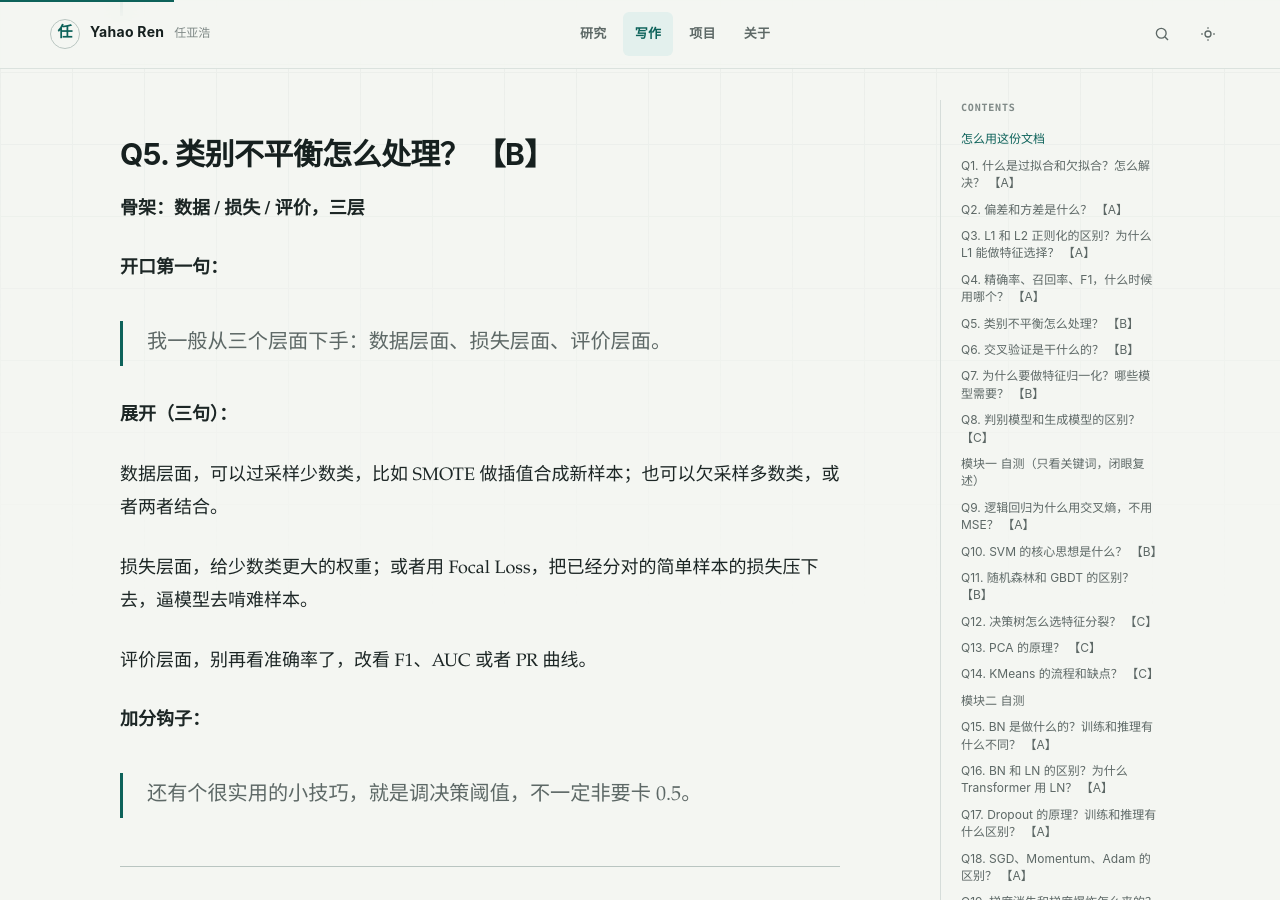
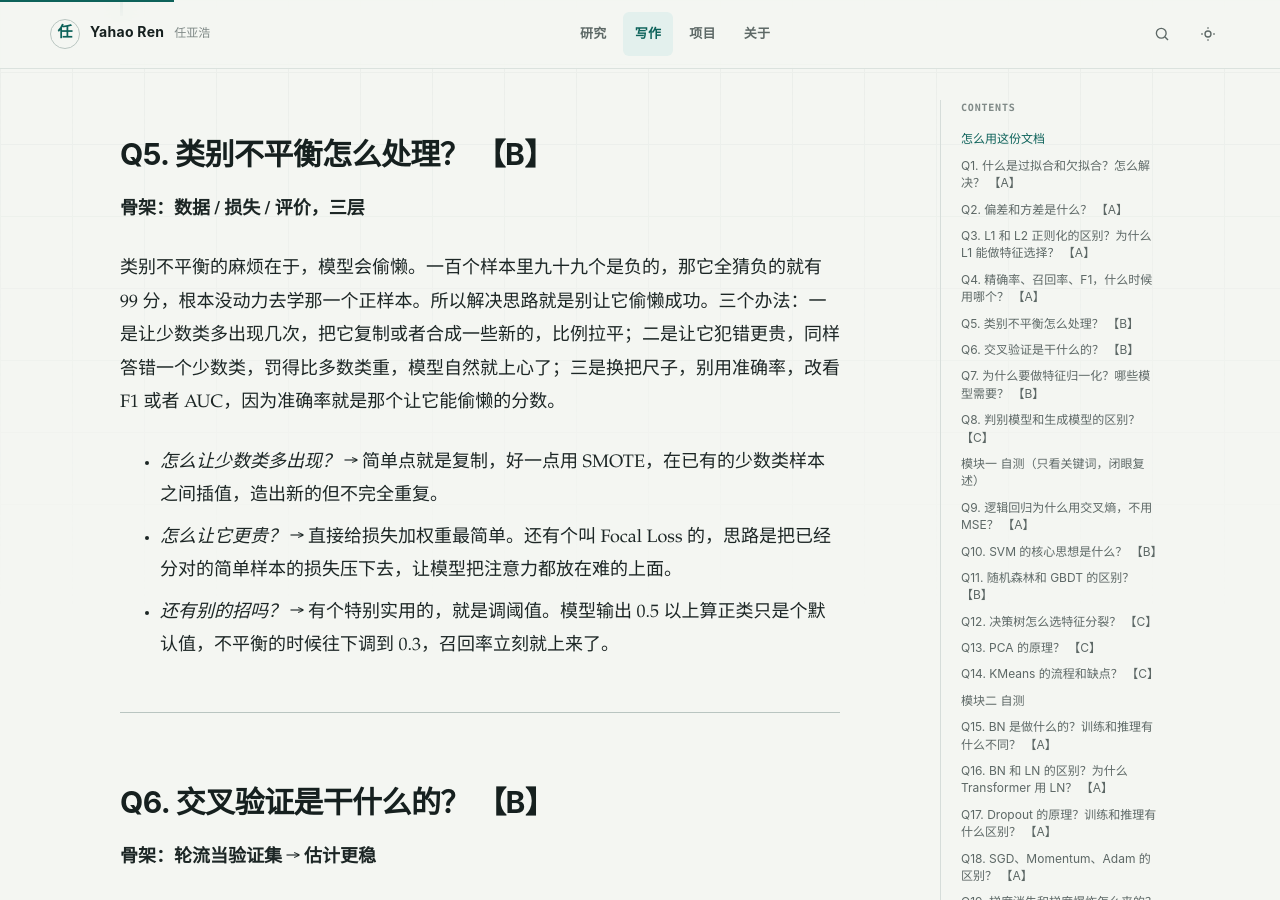
Before and after one commit to YahaoRen/yahaoren.github.io, a Jekyll site: the page built from _notes/机器学习 深度学习 面试背诵版.md, in a window 1280 px wide and 900 px high, scrolled down 4944 px. Built offline with Jekyll 4.4.1, drawn with Linux system fonts in a browser that asks for light colours.

Commit message:
vault backup: 2026-08-30 15:28:09

```diff
--- a/_notes/机器学习 深度学习 面试背诵版.md
+++ b/_notes/机器学习 深度学习 面试背诵版.md
@@ -128,21 +128,10 @@ L2 是权重越小、推得越轻。从 1 推到 0.1 很快，从 0.1 推到 0.0
 
 **骨架：数据 / 损失 / 评价，三层**
 
-**开口第一句：**
-
-> 我一般从三个层面下手：数据层面、损失层面、评价层面。
-
-**展开（三句）：**
-
-数据层面，可以过采样少数类，比如 SMOTE 做插值合成新样本；也可以欠采样多数类，或者两者结合。
-
-损失层面，给少数类更大的权重；或者用 Focal Loss，把已经分对的简单样本的损失压下去，逼模型去啃难样本。
-
-评价层面，别再看准确率了，改看 F1、AUC 或者 PR 曲线。
-
-**加分钩子：**
-
-> 还有个很实用的小技巧，就是调决策阈值，不一定非要卡 0.5。
+类别不平衡的麻烦在于，模型会偷懒。一百个样本里九十九个是负的，那它全猜负的就有 99 分，根本没动力去学那一个正样本。所以解决思路就是别让它偷懒成功。三个办法：一是让少数类多出现几次，把它复制或者合成一些新的，比例拉平；二是让它犯错更贵，同样答错一个少数类，罚得比多数类重，模型自然就上心了；三是换把尺子，别用准确率，改看 F1 或者 AUC，因为准确率就是那个让它能偷懒的分数。
+- _怎么让少数类多出现？_ → 简单点就是复制，好一点用 SMOTE，在已有的少数类样本之间插值，造出新的但不完全重复。
+- _怎么让它更贵？_ → 直接给损失加权重最简单。还有个叫 Focal Loss 的，思路是把已经分对的简单样本的损失压下去，让模型把注意力都放在难的上面。
+- _还有别的招吗？_ → 有个特别实用的，就是调阈值。模型输出 0.5 以上算正类只是个默认值，不平衡的时候往下调到 0.3，召回率立刻就上来了。
 
 ---
 
```
